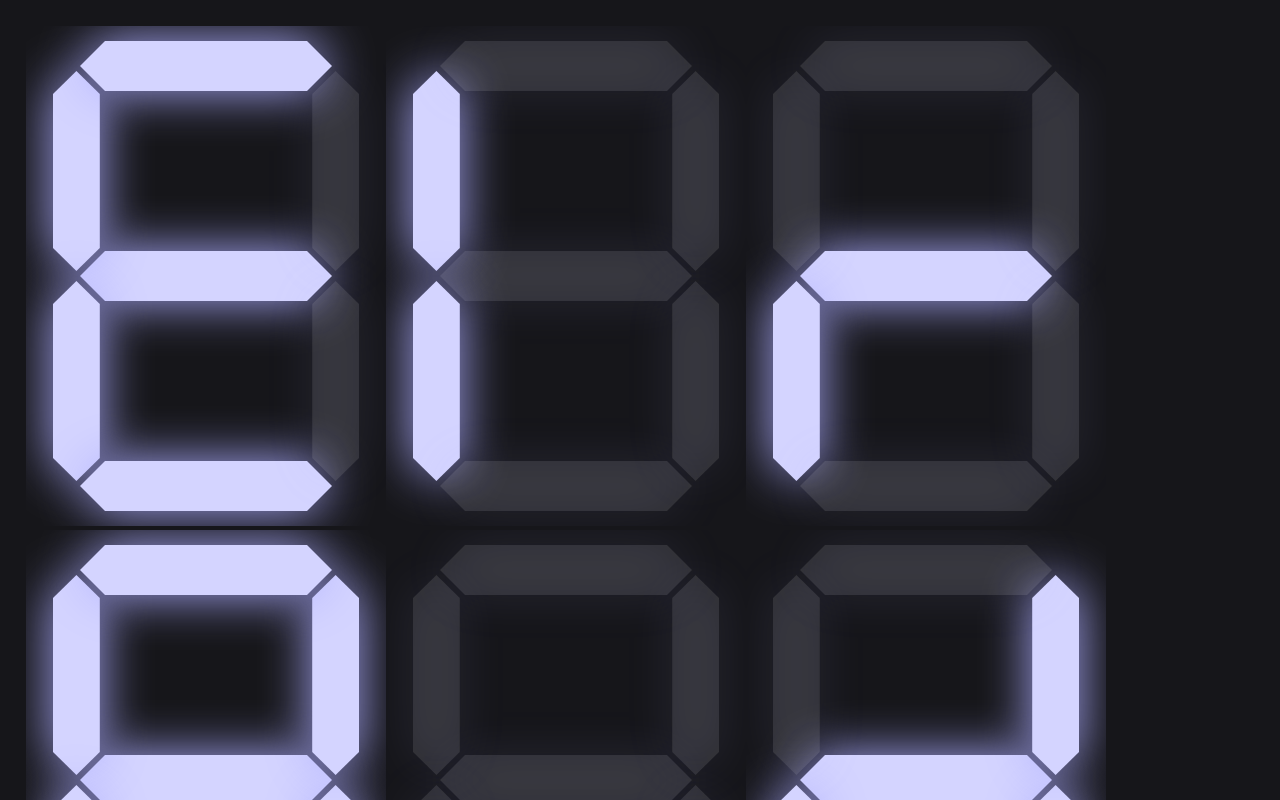
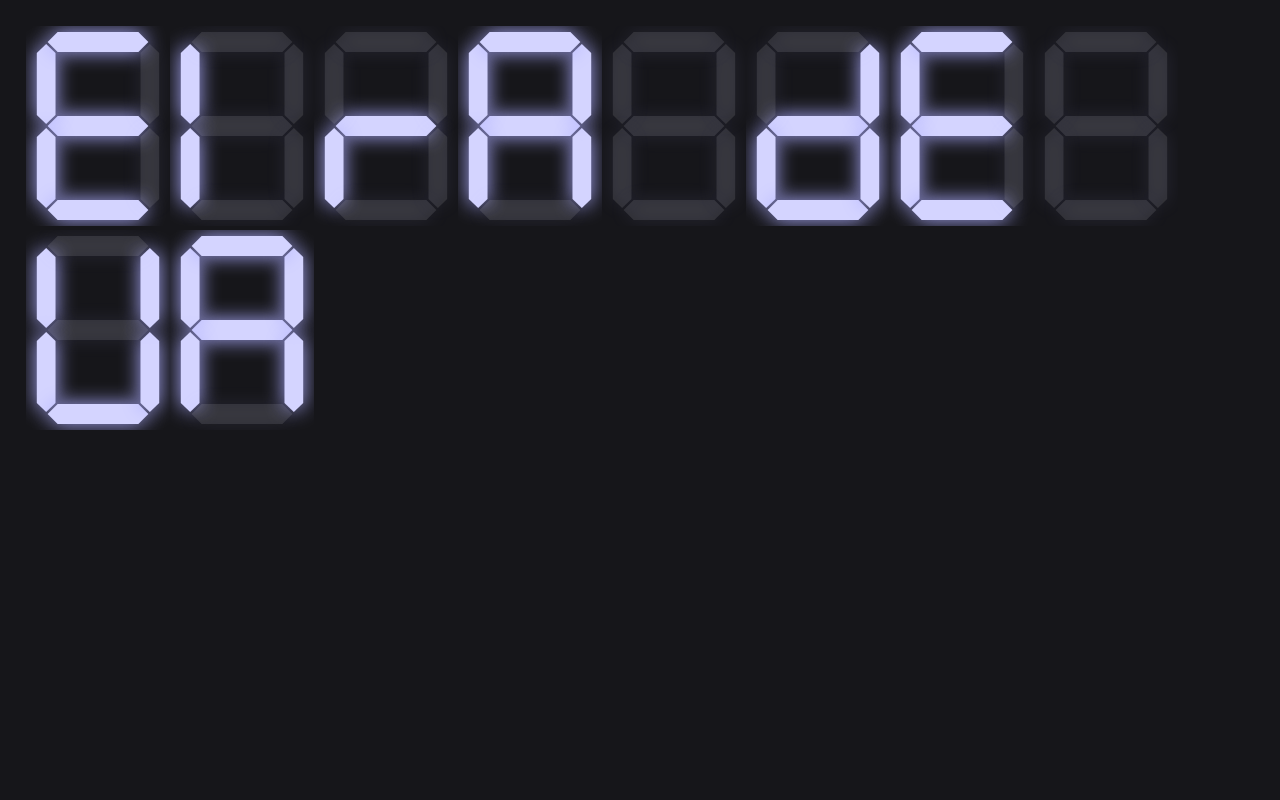
Before and after one commit to leonamtv/seven-seg, an Angular app in the folder seven-seg/: page / in a window 1280 px wide. Shown: the top 800 px of the page. Built offline with nearby package versions, Linux system fonts and the light colour scheme.

Commit message:
Subindo correções

```diff
--- a/seven-seg/src/app/app.component.html
+++ b/seven-seg/src/app/app.component.html
@@ -9,16 +9,16 @@
 </head>
 
 <body>
-    <seven-segment-digit [character]="char1"  [shadowBlur]="50" [colorOn]="'#d4d4ff'" [colorOff]="'rgba(255, 255, 255, 0.1)'" [shadowColor]="'#adadff'" [backgroundColor]="'#16161a'"></seven-segment-digit>
-    <seven-segment-digit [character]="char2"  [shadowBlur]="50" [colorOn]="'#d4d4ff'" [colorOff]="'rgba(255, 255, 255, 0.1)'" [shadowColor]="'#adadff'" [backgroundColor]="'#16161a'"></seven-segment-digit>
-    <seven-segment-digit [character]="char3"  [shadowBlur]="50" [colorOn]="'#d4d4ff'" [colorOff]="'rgba(255, 255, 255, 0.1)'" [shadowColor]="'#adadff'" [backgroundColor]="'#16161a'"></seven-segment-digit>
-    <seven-segment-digit [character]="char4"  [shadowBlur]="50" [colorOn]="'#d4d4ff'" [colorOff]="'rgba(255, 255, 255, 0.1)'" [shadowColor]="'#adadff'" [backgroundColor]="'#16161a'"></seven-segment-digit>
-    <seven-segment-digit [character]="char5"  [shadowBlur]="50" [colorOn]="'#d4d4ff'" [colorOff]="'rgba(255, 255, 255, 0.1)'" [shadowColor]="'#adadff'" [backgroundColor]="'#16161a'"></seven-segment-digit>
-    <seven-segment-digit [character]="char6"  [shadowBlur]="50" [colorOn]="'#d4d4ff'" [colorOff]="'rgba(255, 255, 255, 0.1)'" [shadowColor]="'#adadff'" [backgroundColor]="'#16161a'"></seven-segment-digit>
-    <seven-segment-digit [character]="char7"  [shadowBlur]="50" [colorOn]="'#d4d4ff'" [colorOff]="'rgba(255, 255, 255, 0.1)'" [shadowColor]="'#adadff'" [backgroundColor]="'#16161a'"></seven-segment-digit>
-    <seven-segment-digit [character]="char8"  [shadowBlur]="50" [colorOn]="'#d4d4ff'" [colorOff]="'rgba(255, 255, 255, 0.1)'" [shadowColor]="'#adadff'" [backgroundColor]="'#16161a'"></seven-segment-digit>
-    <seven-segment-digit [character]="char9"  [shadowBlur]="50" [colorOn]="'#d4d4ff'" [colorOff]="'rgba(255, 255, 255, 0.1)'" [shadowColor]="'#adadff'" [backgroundColor]="'#16161a'"></seven-segment-digit>
-    <seven-segment-digit [character]="char10" [shadowBlur]="50" [colorOn]="'#d4d4ff'" [colorOff]="'rgba(255, 255, 255, 0.1)'" [shadowColor]="'#adadff'" [backgroundColor]="'#16161a'"></seven-segment-digit>
+    <seven-segment-digit [height]="200" [width]="144" [character]="char1"  [shadowBlur]="20" [colorOn]="'#d4d4ff'" [colorOff]="'rgba(255, 255, 255, 0.1)'" [shadowColor]="'#adadff'" [backgroundColor]="'#16161a'"></seven-segment-digit>
+    <seven-segment-digit [height]="200" [width]="144" [character]="char2"  [shadowBlur]="20" [colorOn]="'#d4d4ff'" [colorOff]="'rgba(255, 255, 255, 0.1)'" [shadowColor]="'#adadff'" [backgroundColor]="'#16161a'"></seven-segment-digit>
+    <seven-segment-digit [height]="200" [width]="144" [character]="char3"  [shadowBlur]="20" [colorOn]="'#d4d4ff'" [colorOff]="'rgba(255, 255, 255, 0.1)'" [shadowColor]="'#adadff'" [backgroundColor]="'#16161a'"></seven-segment-digit>
+    <seven-segment-digit [height]="200" [width]="144" [character]="char4"  [shadowBlur]="20" [colorOn]="'#d4d4ff'" [colorOff]="'rgba(255, 255, 255, 0.1)'" [shadowColor]="'#adadff'" [backgroundColor]="'#16161a'"></seven-segment-digit>
+    <seven-segment-digit [height]="200" [width]="144" [character]="char5"  [shadowBlur]="20" [colorOn]="'#d4d4ff'" [colorOff]="'rgba(255, 255, 255, 0.1)'" [shadowColor]="'#adadff'" [backgroundColor]="'#16161a'"></seven-segment-digit>
+    <seven-segment-digit [height]="200" [width]="144" [character]="char6"  [shadowBlur]="20" [colorOn]="'#d4d4ff'" [colorOff]="'rgba(255, 255, 255, 0.1)'" [shadowColor]="'#adadff'" [backgroundColor]="'#16161a'"></seven-segment-digit>
+    <seven-segment-digit [height]="200" [width]="144" [character]="char7"  [shadowBlur]="20" [colorOn]="'#d4d4ff'" [colorOff]="'rgba(255, 255, 255, 0.1)'" [shadowColor]="'#adadff'" [backgroundColor]="'#16161a'"></seven-segment-digit>
+    <seven-segment-digit [height]="200" [width]="144" [character]="char8"  [shadowBlur]="20" [colorOn]="'#d4d4ff'" [colorOff]="'rgba(255, 255, 255, 0.1)'" [shadowColor]="'#adadff'" [backgroundColor]="'#16161a'"></seven-segment-digit>
+    <seven-segment-digit [height]="200" [width]="144" [character]="char9"  [shadowBlur]="20" [colorOn]="'#d4d4ff'" [colorOff]="'rgba(255, 255, 255, 0.1)'" [shadowColor]="'#adadff'" [backgroundColor]="'#16161a'"></seven-segment-digit>
+    <seven-segment-digit [height]="200" [width]="144" [character]="char10" [shadowBlur]="20" [colorOn]="'#d4d4ff'" [colorOff]="'rgba(255, 255, 255, 0.1)'" [shadowColor]="'#adadff'" [backgroundColor]="'#16161a'"></seven-segment-digit>
     <!-- <seven-segment-digit [character]="char1"  [shadowBlur]="40" [colorOn]="'#ffdd8f'" [shadowColor]="'#ff9a1f'" [backgroundColor]="'#1f1316'"></seven-segment-digit>
     <seven-segment-digit [character]="char2"  [shadowBlur]="40" [colorOn]="'#ffdd8f'" [shadowColor]="'#ff9a1f'" [backgroundColor]="'#1f1316'"></seven-segment-digit>
     <seven-segment-digit [character]="char3"  [shadowBlur]="40" [colorOn]="'#ffdd8f'" [shadowColor]="'#ff9a1f'" [backgroundColor]="'#1f1316'"></seven-segment-digit>
--- a/seven-seg/src/app/app.component.ts
+++ b/seven-seg/src/app/app.component.ts
@@ -6,7 +6,6 @@ import { Component } from '@angular/core';
   styleUrls: ['./app.component.scss']
 })
 export class AppComponent  {
-
   bitMask: number = 0
   char1: string = ''
   char2: string = ''
--- a/seven-seg/src/app/components/seven-segment-digit/seven-segment-digit.component.html
+++ b/seven-seg/src/app/components/seven-segment-digit/seven-segment-digit.component.html
@@ -1,4 +1,6 @@
 <seven-segment
+    [width]="width"
+    [height]="height"
     [bitMask]="bitMask"
     [shadowBlur]="shadowBlur"
     [colorOn]="colorOn"
```
Also changed, not shown: 1 other file (tests, documents, lock files or other folders).
